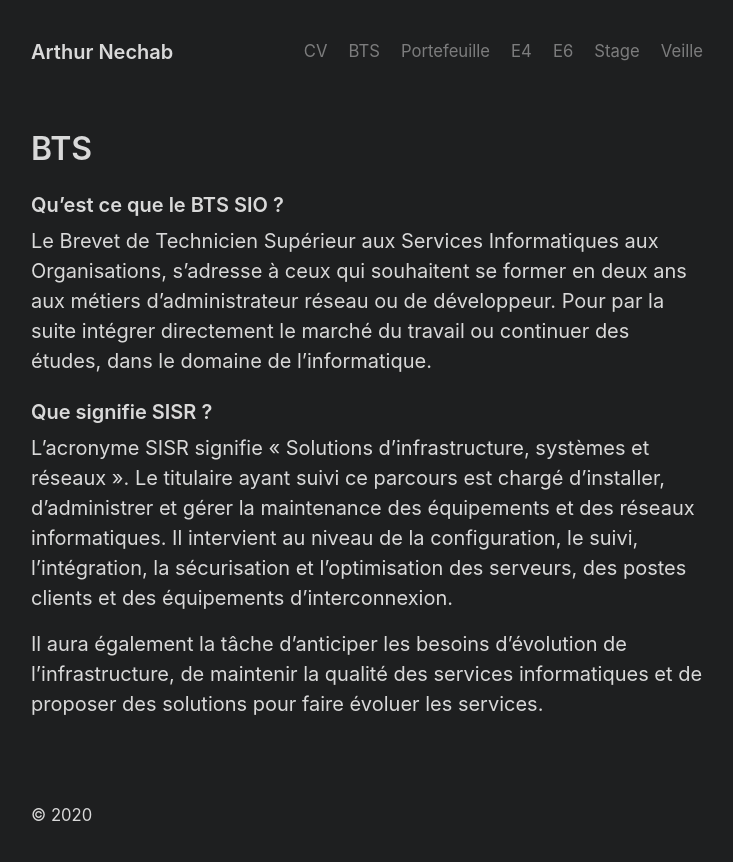
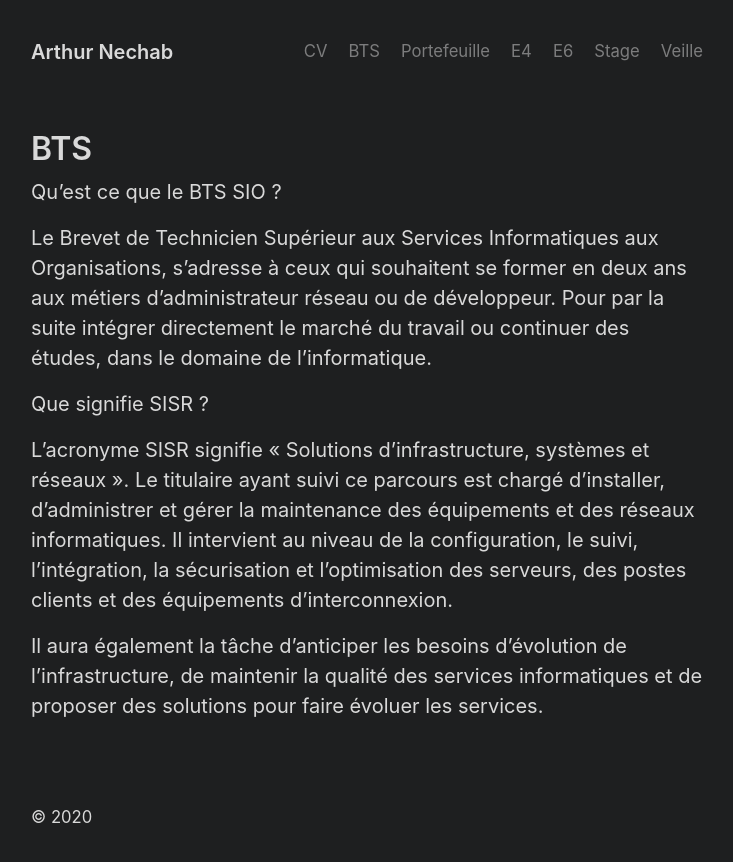
Before and after one commit to arthur-nechab/portfolio, a Jekyll site: the page built from bts.md, in a window 1280 px wide. Shown: the top 862 px of the page, without its empty margins (273-1006 px from the left). Built offline with Jekyll 4.4.1, drawn with Linux system fonts in a browser that asks for light colours.

Commit message:
Update bts.md

```diff
--- a/bts.md
+++ b/bts.md
@@ -3,11 +3,11 @@ layout: page
 title: BTS
 ---
 
-### Qu'est ce que le BTS SIO ?
+Qu'est ce que le BTS SIO ?
 
 Le Brevet de Technicien Supérieur aux Services Informatiques aux Organisations, s'adresse à ceux qui souhaitent se former en deux ans aux métiers d'administrateur réseau ou de développeur. Pour par la suite intégrer directement le marché du travail ou continuer des études, dans le domaine de l'informatique.
 
-### Que signifie SISR ?
+Que signifie SISR ?
 
 L’acronyme SISR signifie « Solutions d’infrastructure, systèmes et réseaux ». Le titulaire ayant suivi ce parcours est chargé d’installer, d’administrer et gérer la maintenance des équipements et des réseaux informatiques. Il intervient au niveau de la configuration, le suivi, l’intégration, la sécurisation et l’optimisation des serveurs, des postes clients et des équipements d’interconnexion.
 
```
